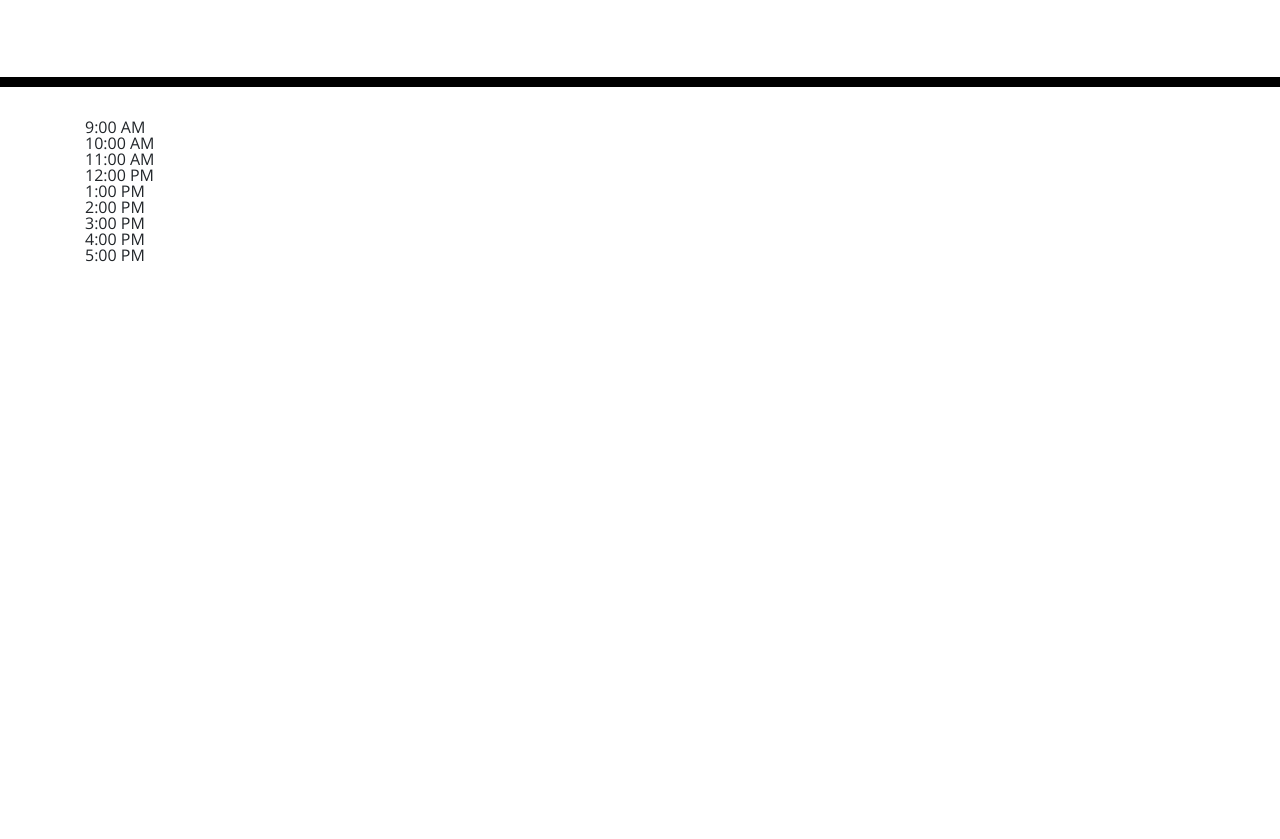
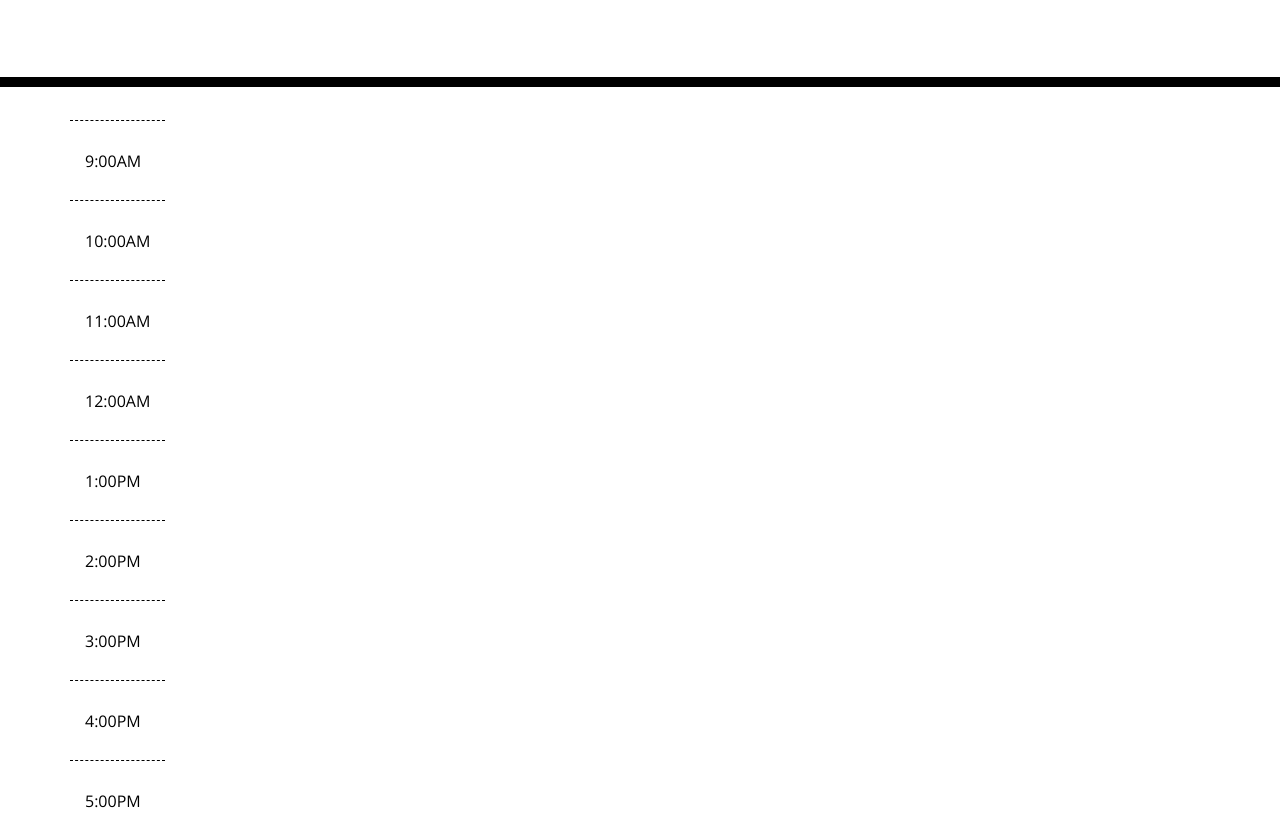
Before and after one commit to rtran1029/Planner, a plain HTML site: page index.html in a window 1280 px wide. Shown: the part 181-1020 px from the top of the page. Before the commit the page ends 800 px from the top, so only its background shows below. Drawn offline with nearby package versions, Linux system fonts and the light colour scheme.

Commit message:
time row

```diff
--- a/index.html
+++ b/index.html
@@ -31,15 +31,60 @@
     <div class="container">
       <!-- Timeblocks go here -->
       <!-- need to make each row display a time, have a text area, and have save button -->
-       <div>9:00 AM</div>
-       <div>10:00 AM</div>
+      <!-- use bootrap to your advantage -->
+       <div class="time-blocks row" id="0900">
+         <div class="col-md-1 hour">
+           9:00AM
+          </div>
+        </div>
+       <div class="time-blocks row" id="0900">
+         <div class="col-md-1 hour">
+           10:00AM
+          </div>
+        </div>
+       <div class="time-blocks row" id="0900">
+         <div class="col-md-1 hour">
+           11:00AM
+          </div>
+        </div>
+        <div class="time-blocks row" id="0900">
+         <div class="col-md-1 hour">
+           12:00AM
+          </div>
+        </div>
+       <div class="time-blocks row" id="0900">
+         <div class="col-md-1 hour">
+           1:00PM
+          </div>
+        </div>
+       <div class="time-blocks row" id="0900">
+         <div class="col-md-1 hour">
+           2:00PM
+          </div>
+        </div>
+        <div class="time-blocks row" id="0900">
+         <div class="col-md-1 hour">
+           3:00PM
+          </div>
+        </div>
+        <div class="time-blocks row" id="0900">
+         <div class="col-md-1 hour">
+           4:00PM
+          </div>
+        </div>
+        <div class="time-blocks row" id="0900">
+          <div class="col-md-1 hour">
+            5:00PM
+           </div>
+         </div>
+       <!-- <div>10:00 AM</div>
        <div>11:00 AM</div>
        <div>12:00 PM</div>
        <div>1:00 PM</div>
        <div>2:00 PM</div>
        <div>3:00 PM</div>
        <div>4:00 PM</div>
-       <div>5:00 PM</div>
+       <div>5:00 PM</div> -->
     </div>
 
     <script src="https://cdnjs.cloudflare.com/ajax/libs/jquery/3.2.1/jquery.min.js"></script>
```
